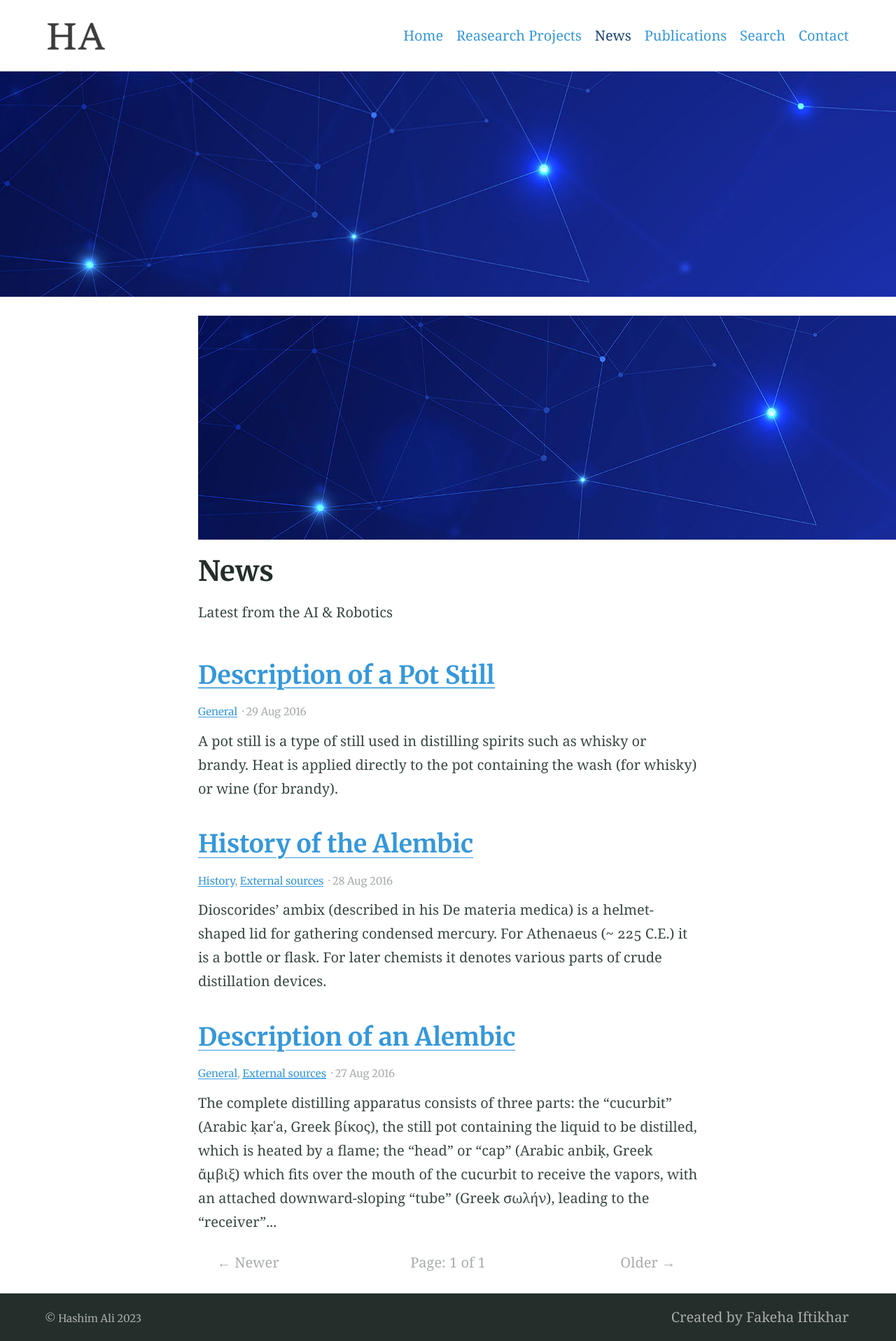
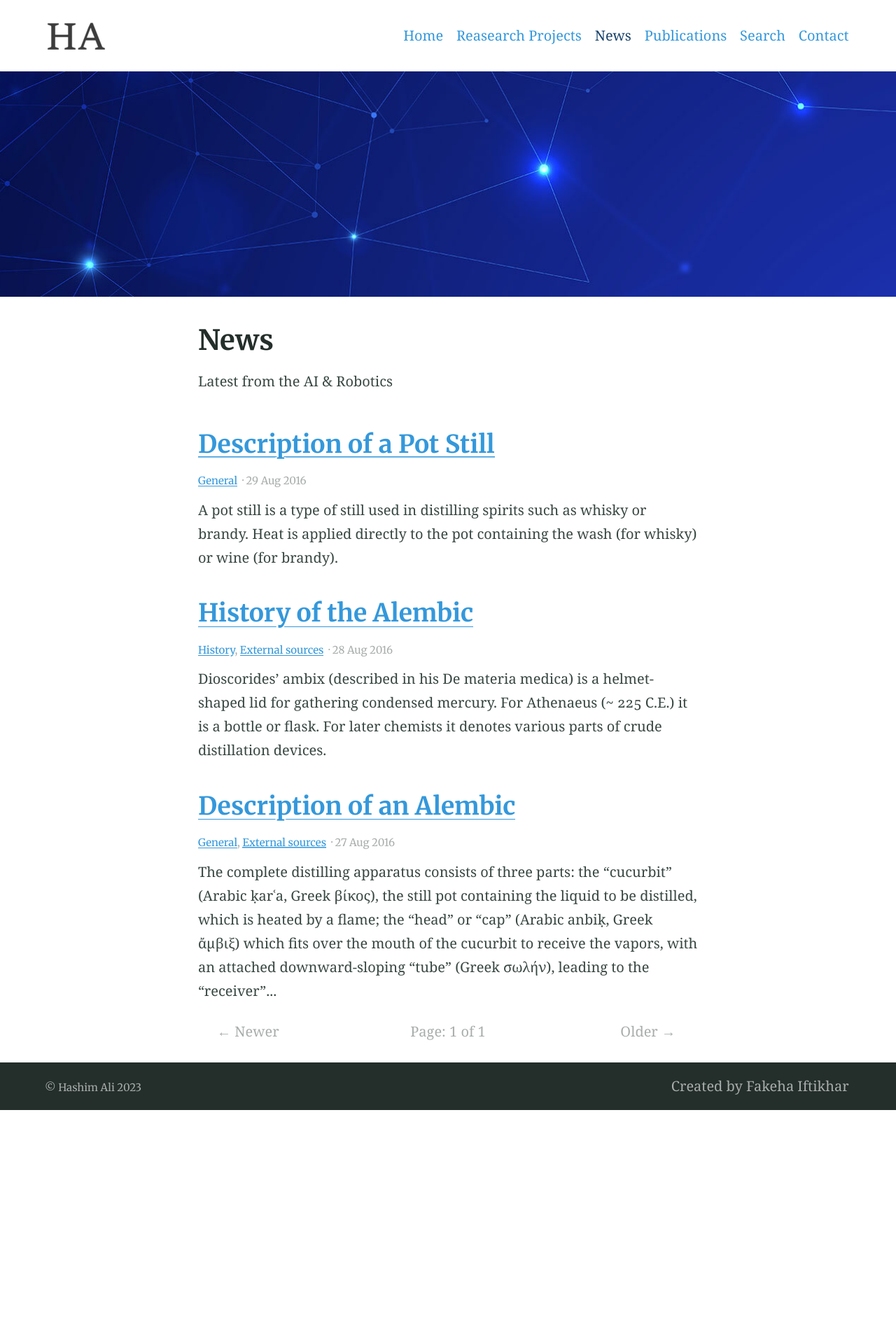
Before and after one commit to Fakeha-38/fakeha-38.github.io, a Jekyll site: the page built from blog/index.html, in a window 1280 px wide. Shown: the whole page at 70% size. Built offline with Jekyll 4.4.1, drawn with Linux system fonts in a browser that asks for light colours; the list of posts is cut into pages by our own code; after the commit the page ends 1586 px from its top, so only the background shows below that.

Commit message:
blog img fix 1

```diff
--- a/_layouts/blog.html
+++ b/_layouts/blog.html
@@ -12,11 +12,12 @@ layout: default
 
       {% if paginator.posts %}
         {% assign collectiondata = site.collections | where: "label", page.collectionpage | first %}
-        <img src="{{ collectiondata.feature_image }}" alt="">
+
         <h1>{{ collectiondata.title }}</h1>
         {{ collectiondata.description | markdownify }}
 
       {% else %}
+        <img src="{{ collectiondata.feature_image }}" alt="">
         <h1>{{ page.title }}</h1>
         {{ content }}
 
```
